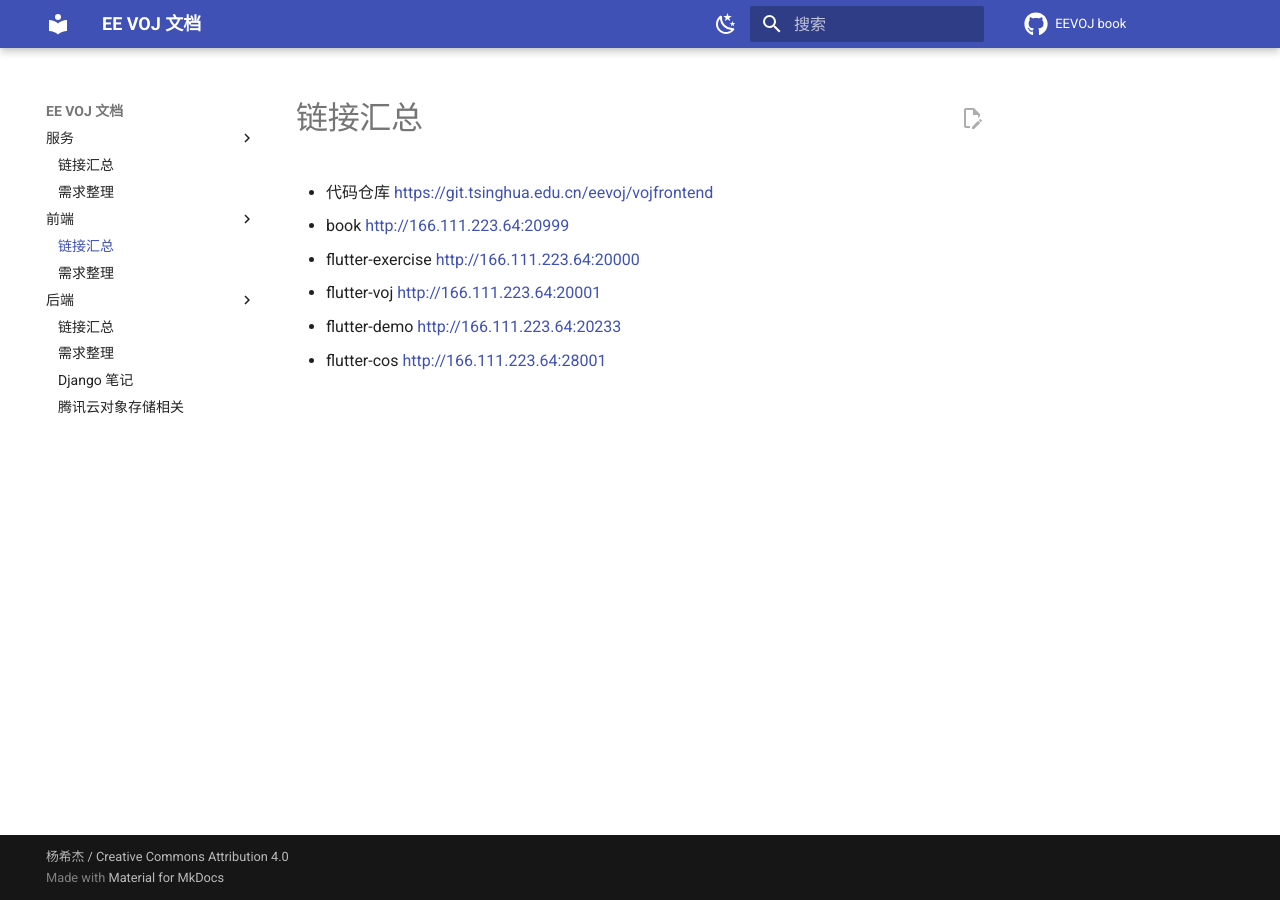
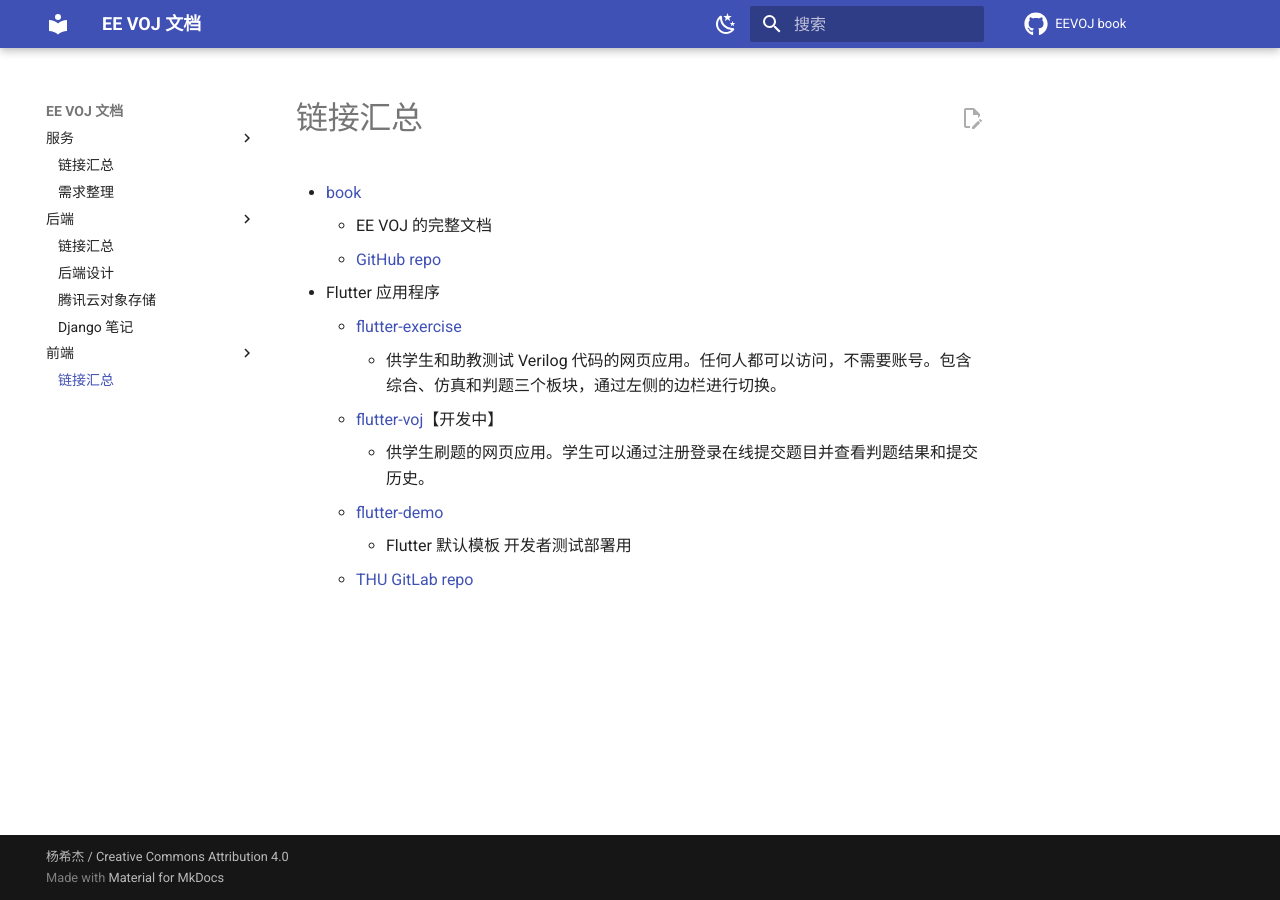
Before and after one commit to EEVOJ/book, an MkDocs documentation site: the page built from docs/FRONTEND/links.md, in a window 1280 px wide. Built offline with MkDocs 1.6.1 and Material for MkDocs 9.7.7, drawn with Linux system fonts in a browser that asks for light colours; comment, search, counter and statistics services are not loaded.

Commit message:
better structure

```diff
--- a/docs/BACKEND/cos.md
+++ b/docs/BACKEND/cos.md
@@ -1,4 +1,4 @@
-# 腾讯云对象存储相关
+# 腾讯云对象存储
 
 ## Django 中的使用方式
 
--- a/docs/BACKEND/requirements.md
+++ b/docs/BACKEND/design.md
@@ -1,8 +1,8 @@
-# 需求整理
+# 后端设计
 
 注：后端包含两部分，均部署到 28000 端口
 
-- 管理员在 Django 的管理界面（前端）可以查看/添加/修改/删除所有数据（`/admin` 为前端网页）
+- 管理员在 Django 的管理界面可以查看/添加/修改/删除所有数据（`/admin` 为前端网页）
 - 后端暴露出 API 供公网调用（除 `/admin` 之外的链接，如 `/problem` `/submission`，均为 API，通过 Json 返回）
 
 ## 用户
--- a/docs/FRONTEND/links.md
+++ b/docs/FRONTEND/links.md
@@ -1,8 +1,13 @@
 # 链接汇总
 
-- 代码仓库 <https://git.tsinghua.edu.cn/eevoj/vojfrontend>
-- book <http://166.111.223.64:20999>
-- flutter-exercise <http://166.111.223.64:20000>
-- flutter-voj <http://166.111.223.64:20001>
-- flutter-demo <http://166.111.223.64:20233>
-- flutter-cos <http://166.111.223.64:28001>
+- [book](https://eevoj.github.io/book/)
+    - EE VOJ 的完整文档
+    - [GitHub repo](https://github.com/EEVOJ/book)
+- Flutter 应用程序
+    - [flutter-exercise](http://166.111.223.64:20000)
+        - 供学生和助教测试 Verilog 代码的网页应用。任何人都可以访问，不需要账号。包含综合、仿真和判题三个板块，通过左侧的边栏进行切换。
+    - [flutter-voj](http://166.111.223.64:20001)【开发中】
+        - 供学生刷题的网页应用。学生可以通过注册登录在线提交题目并查看判题结果和提交历史。
+    - [flutter-demo](http://166.111.223.64:20233)
+        - Flutter 默认模板  开发者测试部署用
+    - [THU GitLab repo](https://git.tsinghua.edu.cn/eevoj/vojfrontend)
--- a/mkdocs.yml
+++ b/mkdocs.yml
@@ -9,14 +9,13 @@
   - 服务:
     - SERVICES/links.md
     - SERVICES/requirements.md
+  - 后端:
+    - BACKEND/links.md
+    - BACKEND/design.md
+    - BACKEND/cos.md
+    - BACKEND/django-notes.md
   - 前端:
     - FRONTEND/links.md
-    - FRONTEND/requirements.md
-  - 后端:
-    - BACKEND/links.md
-    - BACKEND/requirements.md
-    - BACKEND/django-notes.md
-    - BACKEND/cos.md
 
 # [Extensions]
 plugins:
```
Also changed, not shown: docs/BACKEND/links.md (+4 -1 lines), docs/FRONTEND/requirements.md (deleted, +0 -33 lines).
